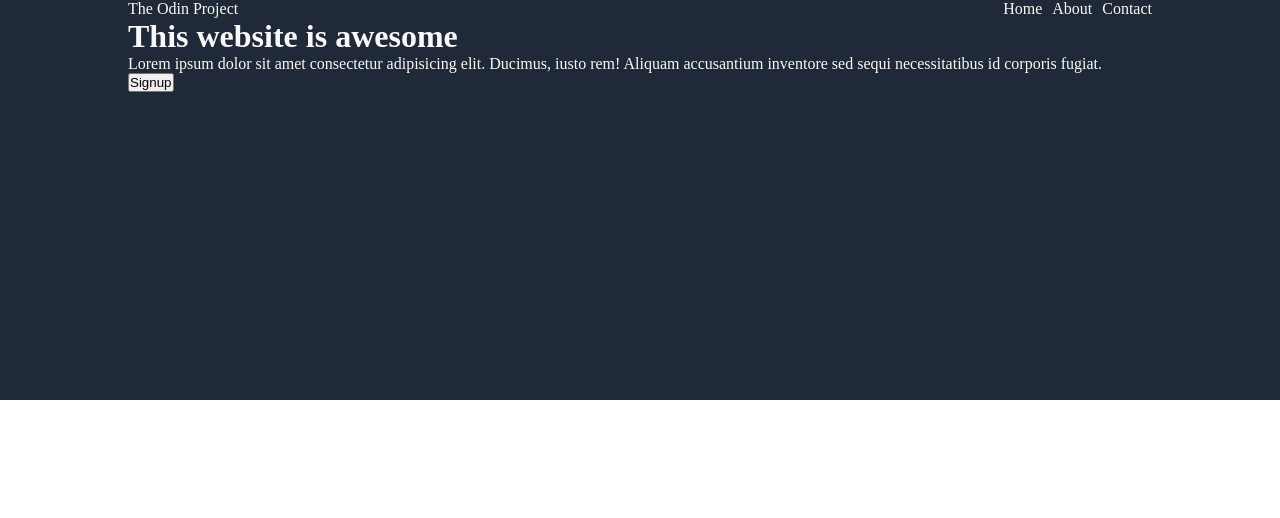
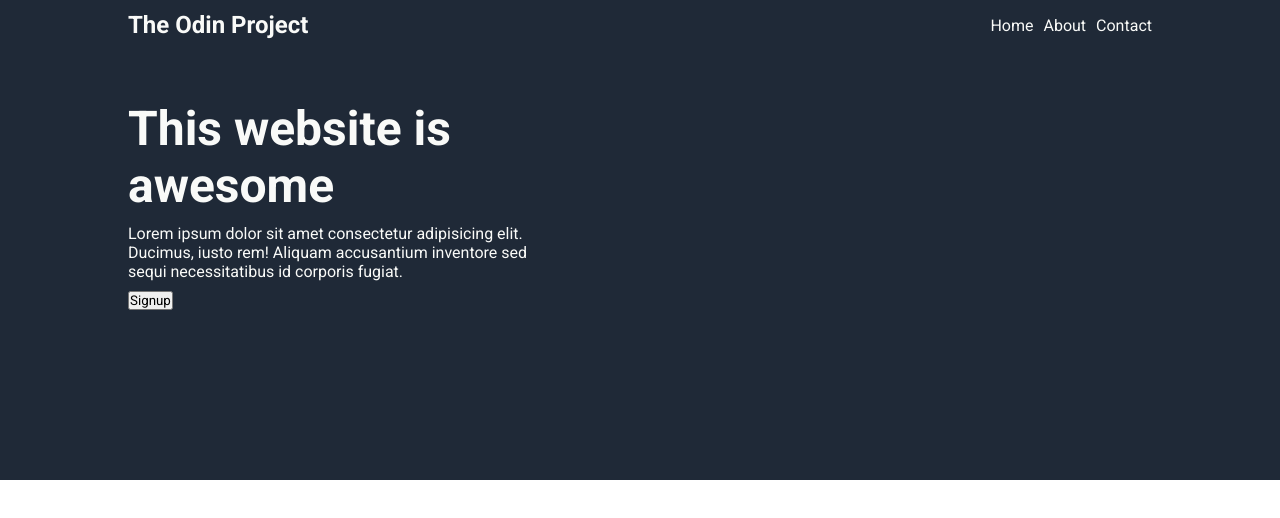
Before and after one commit to jaykrishnagadhavi/top-portfolio, a plain HTML site: page index.html in a window 1280 px wide. Drawn offline with Linux system fonts and the light colour scheme.

Commit message:
made header

```diff
--- a/index.html
+++ b/index.html
@@ -16,7 +16,7 @@
     <div class="container-one">
         <div class="header">
             <div class="navbar">
-                <div class="logo">The Odin Project</div>
+                <div class="logo"><p>The Odin Project</p></div>
                 <div class="links">
                     <ul>
                         <li>Home</li>
--- a/style.css
+++ b/style.css
@@ -2,6 +2,7 @@
     margin: 0;
     padding: 0;
     box-sizing: border-box;
+    font-family: var(--basic-font);
 }
 
 :root {
@@ -15,7 +16,7 @@
 
 .container-one {
     background-color: var(--dark-background);
-    height: 50vh;
+    height: 60vh;
     color: var(--light-text);
 }
 
@@ -27,6 +28,9 @@
 .navbar {
     display: flex;
     justify-content: space-between;
+    height: 50px;
+    align-items: center;
+    margin-bottom: 50px;
 }
 
 .navbar ul {
@@ -34,3 +38,27 @@
     list-style-type: none;
     gap: 10px;
 }
+
+.logo p {
+    font-weight: bold;
+    font-size: 24px;
+}
+
+.header-container {
+    display: flex;
+}
+
+.header-text {
+    display: flex;
+    flex-direction: column;
+    width: 40%;
+    gap: 10px;
+}
+
+.header-text h1 {
+    font-size: 48px;
+}
+
+button {
+    align-self: flex-start;
+}
```
